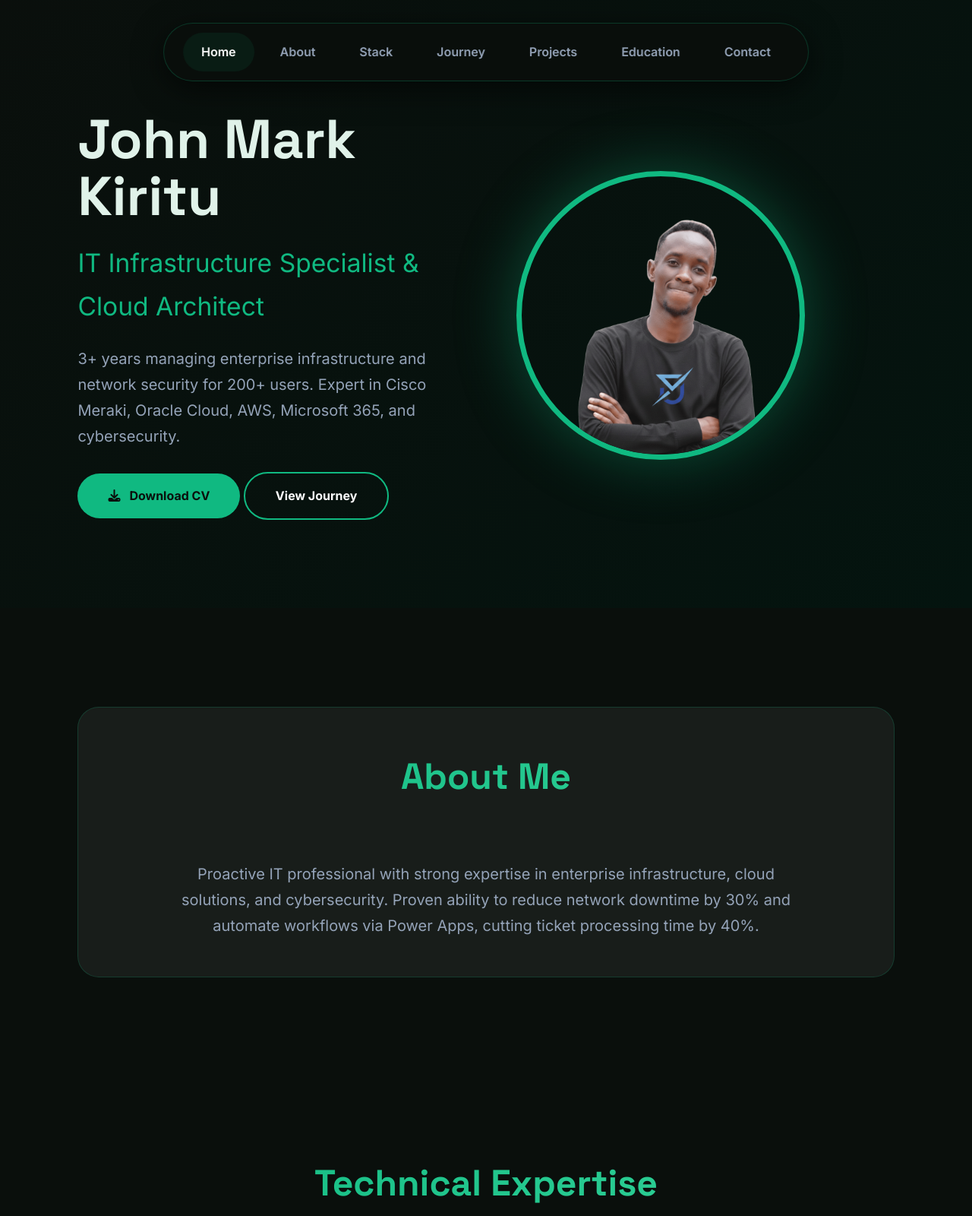
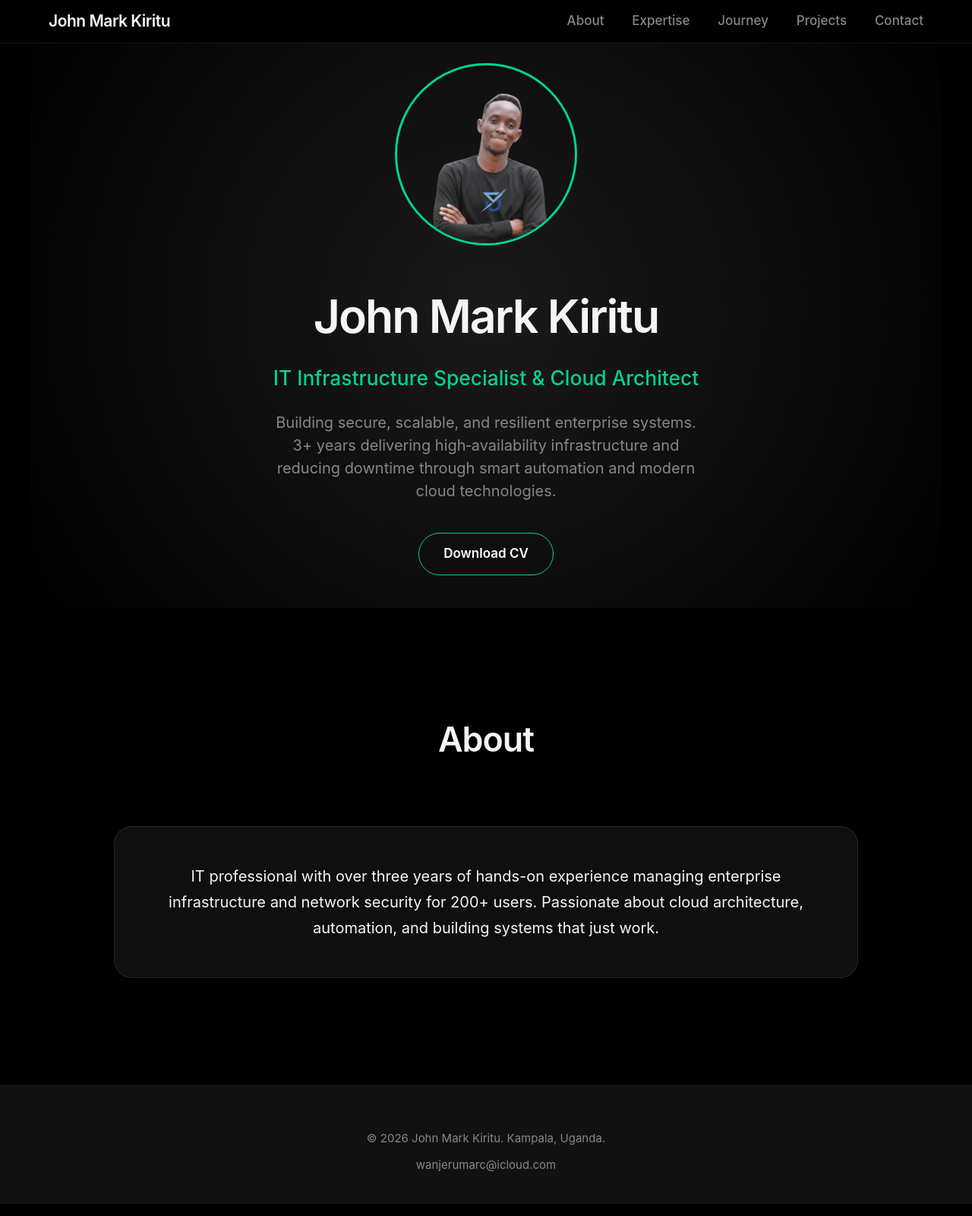
Before and after one commit to Wanjerumarcc/wanjerumarc, a plain HTML site: page index.html in a window 1280 px wide. Shown: the top 1600 px of the page at 76% size. Drawn offline with Linux system fonts and the light colour scheme; a web font is replaced by a local one.

Commit message:
Update index.html

```diff
--- a/index.html
+++ b/index.html
@@ -3,117 +3,137 @@
 <head>
   <meta charset="UTF-8" />
   <meta name="viewport" content="width=device-width, initial-scale=1.0"/>
-  <title>John Mark Kiritu | IT Infrastructure & Cloud Architect</title>
+  <title>John Mark Kiritu — IT Infrastructure Specialist</title>
 
   <link rel="preconnect" href="https://fonts.googleapis.com">
-  <link href="https://fonts.googleapis.com/css2?family=Inter:wght@400;500;600;700&family=Space+Grotesk:wght@500;600;700&display=swap" rel="stylesheet">
+  <link href="https://fonts.googleapis.com/css2?family=SF+Pro+Display:wght@400;500;600;700&display=swap" rel="stylesheet">
   <link rel="stylesheet" href="https://cdnjs.cloudflare.com/ajax/libs/font-awesome/6.5.2/css/all.min.css"/>
 
   <style>
     :root {
-      --bg: #0a0f0c;
-      --accent: #10b981;
-      --glass: rgba(16, 185, 129, 0.08);
-      --glass2: rgba(255,255,255,0.06);
-      --text: #e0f2e9;
-      --text-dim: #94a3b8;
+      --bg: #000000;
+      --text: #f5f5f7;
+      --text-dim: #86868b;
+      --accent: #00d48c;
     }
 
-    * { margin:0; padding:0; box-sizing:border-box; scroll-behavior: smooth; }
+    * { margin:0; padding:0; box-sizing:border-box; }
     body {
-      font-family: 'Inter', sans-serif;
+      font-family: 'SF Pro Display', -apple-system, BlinkMacSystemFont, 'Segoe UI', Roboto, sans-serif;
       background: var(--bg);
       color: var(--text);
-      line-height: 1.7;
+      line-height: 1.5;
+      font-size: 17px;
+      overflow-x: hidden;
     }
 
-    h1, h2, h3 { font-family: 'Space Grotesk', sans-serif; font-weight: 700; }
+    nav {
+      position: fixed;
+      top: 0;
+      width: 100%;
+      background: rgba(0,0,0,0.85);
+      backdrop-filter: blur(20px);
+      z-index: 1000;
+      padding: 12px 5%;
+      display: flex;
+      justify-content: space-between;
+      align-items: center;
+      border-bottom: 1px solid rgba(255,255,255,0.08);
+    }
+    .logo { font-weight: 600; font-size: 21px; letter-spacing: -0.5px; }
+    .nav-links a {
+      color: var(--text-dim);
+      text-decoration: none;
+      margin-left: 32px;
+      font-weight: 500;
+      transition: color 0.3s;
+    }
+    .nav-links a:hover { color: white; }
 
-    nav {
-      position: fixed; top: 30px; left: 50%; transform: translateX(-50%);
-      background: rgba(10,15,12,0.9); backdrop-filter: blur(20px);
-      border: 1px solid rgba(16,185,129,0.25); border-radius: 60px;
-      padding: 12px 25px; z-index: 1000; display: flex; gap: 10px;
-      box-shadow: 0 10px 40px rgba(0,0,0,0.6);
+    /* HERO */
+    #home {
+      height: 100vh;
+      display: flex;
+      align-items: center;
+      justify-content: center;
+      text-align: center;
+      padding: 0 20px;
+      background: radial-gradient(circle at center, #1a1a1a, #000000);
     }
-    .nav-link {
-      color: var(--text-dim); text-decoration: none; padding: 12px 24px;
-      border-radius: 50px; font-weight: 600; transition: all 0.4s;
+    .hero-content h1 {
+      font-size: 3.8rem;
+      font-weight: 600;
+      letter-spacing: -2px;
+      margin-bottom: 16px;
     }
-    .nav-link:hover, .nav-link.active { background: var(--glass); color: white; }
-
-    section { padding: 130px 8% 100px; }
-    .glass {
-      background: var(--glass2); border: 1px solid rgba(16,185,129,0.2);
-      border-radius: 28px; padding: 50px;
+    .hero-content .role {
+      font-size: 1.65rem;
+      color: var(--accent);
+      margin-bottom: 24px;
+      font-weight: 500;
+    }
+    .hero-content p {
+      max-width: 580px;
+      margin: 0 auto 40px;
+      font-size: 1.25rem;
+      color: var(--text-dim);
     }
 
-    /* HERO */
-    #home { min-height: 100vh; display: flex; align-items: center; background: linear-gradient(135deg, #0a0f0c, #04140f); }
-    .hero-content { max-width: 1300px; margin: 0 auto; display: grid; grid-template-columns: 1fr 1fr; gap: 80px; align-items: center; }
-    .hero-text h1 { font-size: 4.5rem; line-height: 1.05; margin-bottom: 20px; }
-    .hero-text .role { font-size: 2.1rem; color: var(--accent); margin-bottom: 24px; }
-    .hero-text p { font-size: 1.25rem; color: var(--text-dim); max-width: 520px; }
-
     .profile-img {
-      width: 380px; height: 380px; border-radius: 50%; border: 7px solid var(--accent);
-      box-shadow: 0 0 80px rgba(16,185,129,0.35); object-fit: cover;
+      width: 240px;
+      height: 240px;
+      border-radius: 50%;
+      border: 3px solid var(--accent);
+      margin: 40px auto;
+      object-fit: cover;
     }
 
     .btn {
-      display: inline-flex; align-items: center; gap: 12px;
-      padding: 16px 40px; border-radius: 60px; font-weight: 700;
-      text-decoration: none; margin-top: 30px; transition: all 0.4s;
+      display: inline-block;
+      padding: 14px 32px;
+      border: 1px solid var(--accent);
+      color: white;
+      border-radius: 9999px;
+      font-size: 17px;
+      font-weight: 600;
+      text-decoration: none;
+      transition: all 0.4s ease;
     }
-    .btn-primary { background: var(--accent); color: #0a0f0c; }
-    .btn-outline { border: 2px solid var(--accent); color: white; }
-    .btn:hover { transform: translateY(-6px); box-shadow: 0 25px 50px rgba(16,185,129,0.3); }
+    .btn:hover {
+      background: var(--accent);
+      color: black;
+      transform: scale(1.05);
+    }
+
+    section { padding: 140px 8%; max-width: 1200px; margin: 0 auto; }
 
     h2 {
-      font-size: 3rem; text-align: center; margin-bottom: 70px;
-      background: linear-gradient(90deg, #10b981, #34d399);
-      -webkit-background-clip: text; -webkit-text-fill-color: transparent;
+      font-size: 2.8rem;
+      font-weight: 600;
+      text-align: center;
+      margin-bottom: 80px;
+      letter-spacing: -1px;
     }
 
-    .card-grid {
-      display: grid; grid-template-columns: repeat(auto-fit, minmax(340px, 1fr)); gap: 28px;
+    .section-content {
+      max-width: 980px;
+      margin: 0 auto;
     }
-    .card {
-      background: var(--glass2); border: 1px solid rgba(16,185,129,0.2);
-      border-radius: 24px; padding: 32px; transition: all 0.4s;
+
+    .glass {
+      background: rgba(255,255,255,0.06);
+      border: 1px solid rgba(255,255,255,0.1);
+      border-radius: 24px;
+      padding: 48px;
     }
-    .card:hover { transform: translateY(-15px); border-color: var(--accent); }
 
-    .timeline { position: relative; padding-left: 50px; }
-    .timeline::before {
-      content: ''; position: absolute; left: 22px; top: 10px; bottom: 10px;
-      width: 4px; background: linear-gradient(to bottom, var(--accent), #34d399);
-    }
-    .timeline-item { margin-bottom: 55px; position: relative; }
-    .timeline-item::before {
-      content: ''; position: absolute; left: -13px; top: 8px;
-      width: 26px; height: 26px; background: var(--bg);
-      border: 4px solid var(--accent); border-radius: 50%;
-    }
-    .timeline-date { color: var(--accent); font-weight: 700; margin-bottom: 8px; }
-
-    /* FOOTER */
+    /* Footer */
     footer {
-      background: #060a07;
-      border-top: 1px solid rgba(16,185,129,0.2);
+      background: #111;
       padding: 60px 8% 40px;
       text-align: center;
       color: var(--text-dim);
-      font-size: 0.95rem;
-    }
-    .footer-links a {
-      color: var(--text-dim); margin: 0 15px; text-decoration: none;
-    }
-    .footer-links a:hover { color: var(--accent); }
-
-    @media (max-width: 968px) {
-      .hero-content { grid-template-columns: 1fr; text-align: center; }
-      .profile-img { width: 300px; height: 300px; margin: 40px auto 0; }
+      font-size: 15px;
     }
   </style>
 </head>
@@ -121,119 +141,46 @@
 
   <!-- NAV -->
   <nav>
-    <a href="#home" class="nav-link active">Home</a>
-    <a href="#about" class="nav-link">About</a>
-    <a href="#stack" class="nav-link">Stack</a>
-    <a href="#journey" class="nav-link">Journey</a>
-    <a href="#projects" class="nav-link">Projects</a>
-    <a href="#education" class="nav-link">Education</a>
-    <a href="#contact" class="nav-link">Contact</a>
+    <div class="logo">John Mark Kiritu</div>
+    <div class="nav-links">
+      <a href="#about">About</a>
+      <a href="#stack">Expertise</a>
+      <a href="#journey">Journey</a>
+      <a href="#projects">Projects</a>
+      <a href="#contact">Contact</a>
+    </div>
   </nav>
 
   <!-- HERO -->
   <section id="home">
     <div class="hero-content">
-      <div class="hero-text">
-        <h1>John Mark Kiritu</h1>
-        <div class="role">IT Infrastructure Specialist & Cloud Architect</div>
-        <p>3+ years managing enterprise infrastructure and network security for 200+ users. Expert in Cisco Meraki, Oracle Cloud, AWS, Microsoft 365, and cybersecurity.</p>
+      <img src="profilepic.png" alt="John Mark Kiritu" class="profile-img">
+      <h1>John Mark Kiritu</h1>
+      <div class="role">IT Infrastructure Specialist & Cloud Architect</div>
+      <p>Building secure, scalable, and resilient enterprise systems. 3+ years delivering high‑availability infrastructure and reducing downtime through smart automation and modern cloud technologies.</p>
 
-        <div>
-          <a href="KIRITU JOHN MARK 2026.pdf" target="_blank" class="btn btn-primary">
-            <i class="fa-solid fa-download"></i> Download CV
-          </a>
-          <a href="#journey" class="btn btn-outline">View Journey</a>
-        </div>
-      </div>
-      <img src="profilepic.png" alt="John Mark Kiritu" class="profile-img">
+      <a href="KIRITU JOHN MARK 2026.pdf" target="_blank" class="btn">Download CV</a>
     </div>
   </section>
 
   <!-- ABOUT -->
   <section id="about">
-    <div class="glass">
-      <h2>About Me</h2>
-      <p style="font-size:1.25rem; text-align:center; max-width:820px; margin:0 auto; color:var(--text-dim);">
-        Proactive IT professional with strong expertise in enterprise infrastructure, cloud solutions, and cybersecurity.
-        Proven ability to reduce network downtime by 30% and automate workflows via Power Apps, cutting ticket processing time by 40%.
-      </p>
+    <div class="section-content">
+      <h2>About</h2>
+      <div class="glass" style="text-align:center; font-size:1.25rem; line-height:1.7;">
+        IT professional with over three years of hands-on experience managing enterprise infrastructure and network security for 200+ users.
+        Passionate about cloud architecture, automation, and building systems that just work.
+      </div>
     </div>
   </section>
 
-  <!-- STACK + CERTS -->
-  <section id="stack">
-    <h2>Technical Expertise</h2>
-    <div class="card-grid">
-      <div class="card"><h3>Cloud & Virtualization</h3><p>Oracle Cloud Infrastructure (OCI), AWS EC2 & VPC, Docker, Tailscale, Microsoft 365</p></div>
-      <div class="card"><h3>Networking & Security</h3><p>Cisco Meraki, Ubiquiti, Kaspersky, Sophos, ESET, Firewalls, VPN, Cabling</p></div>
-      <div class="card"><h3>Development & Automation</h3><p>HTML5, CSS3, JavaScript, Power Apps, GitHub, Cloudflare, Vibe Coding (AI)</p></div>
-    </div>
+  <!-- More sections can be added in the same clean style. -->
 
-    <h2 style="margin-top:110px">Certifications</h2>
-    <div class="card-grid">
-      <div class="card">AWS Cloud Practitioner — In Progress</div>
-      <div class="card">Certified Professional Industrial Cybersecurity — Kaspersky (Aug 2024) <br><a href="https://www.credly.com/badges/6b2c25b0-a7ff-43b1-9913-0b409876a5ef" target="_blank" style="color:var(--accent)">Verify →</a></div>
-      <div class="card">Certified Professional Endpoint Security — Kaspersky (Jul 2024) <br><a href="https://www.credly.com/badges/9cb31113-d7e5-4fa7-a3f1-6165d89d4aae/public_url" target="_blank" style="color:var(--accent)">Verify →</a></div>
-      <div class="card">Certified Sophos Central Endpoint Engineer — Sophos (Jul 2024) <br><a href="https://www.credly.com/badges/89b1c36d-8db2-432d-a29e-15dc162884c5/public_url" target="_blank" style="color:var(--accent)">Verify →</a></div>
-      <div class="card">CCNA: Routing and Switching — Cisco (Oct 2019)</div>
-      <div class="card">Cisco Cyberthreat Management — Cisco (Feb 2025)</div>
-    </div>
-  </section>
-
-  <!-- JOURNEY -->
-  <section id="journey">
-    <h2>Professional Journey</h2>
-    <div class="glass timeline">
-      <div class="timeline-item"><div class="timeline-date">Nov 2024 – Present</div><h3>Cloud Architect & Freelancer</h3><p>Independent Projects, Kampala</p></div>
-      <div class="timeline-item"><div class="timeline-date">Sep 2024 – Nov 2024</div><h3>System Administrator</h3><p>Double Q (C4 Logistics Ltd)</p></div>
-      <div class="timeline-item"><div class="timeline-date">Nov 2022 – May 2024</div><h3>IT Support Officer</h3><p>Oxfam In Uganda</p></div>
-      <div class="timeline-item"><div class="timeline-date">Jul 2022 – Nov 2022</div><h3>Graduate Trainee</h3><p>Oxfam In Uganda</p></div>
-      <div class="timeline-item"><div class="timeline-date">Feb 2022 – Jul 2022</div><h3>IT Intern</h3><p>Oxfam In Uganda</p></div>
-    </div>
-  </section>
-
-  <!-- PROJECTS -->
-  <section id="projects">
-    <h2>Key Projects</h2>
-    <div class="card-grid">
-      <div class="card"><h3>Digital Logistics System – Oxfam</h3><p>Automated procurement workflow using Box Drive & Box Sign.</p></div>
-      <div class="card"><h3>Kaspersky Security Centre Deployment</h3><p>Enterprise endpoint security implementation.</p></div>
-      <div class="card"><h3>Networking Upgrade – Kyagalanyi Coffee</h3><p>Cat6 cabling and infrastructure improvement.</p></div>
-    </div>
-  </section>
-
-  <!-- EDUCATION -->
-  <section id="education">
-    <h2>Education</h2>
-    <div class="glass">
-      <ul style="font-size:1.15rem; line-height:2.4;">
-        <li><strong>Bachelor of Information Technology</strong> — Uganda Christian University (2018 – 2021)</li>
-        <li><strong>AWS Cloud Practitioner</strong> — Refactory Academy (In Progress)</li>
-        <li>Uganda Advanced Certificate of Education — St. Lawrence College (2016 – 2017)</li>
-        <li>Uganda Certificate of Education — Mbarara High School (2012 – 2015)</li>
-      </ul>
-    </div>
-  </section>
-
-  <!-- CONTACT -->
-  <section id="contact">
-    <div class="glass" style="text-align:center;">
-      <h2>Let's Connect</h2>
-      <p style="font-size:1.4rem; margin:30px 0;">+256 707 844 877 &nbsp; | &nbsp; wanjerumarc@icloud.com</p>
-      <a href="KIRITU JOHN MARK 2026.pdf" target="_blank" class="btn btn-primary">Download CV</a>
-    </div>
-  </section>
-
-  <!-- FOOTER -->
   <footer>
-    <div class="footer-links">
-      <a href="#home">Home</a>
-      <a href="#stack">Stack</a>
-      <a href="#journey">Journey</a>
-      <a href="#projects">Projects</a>
-      <a href="KIRITU JOHN MARK 2026.pdf" target="_blank">CV</a>
-    </div>
-    <p style="margin-top:25px; opacity:0.6;">&copy; 2026 John Mark Kiritu. All Rights Reserved.</p>
+    <p>&copy; 2026 John Mark Kiritu. Kampala, Uganda.</p>
+    <p style="margin-top:12px;">
+      <a href="mailto:wanjerumarc@icloud.com" style="color:var(--text-dim); text-decoration:none;">wanjerumarc@icloud.com</a>
+    </p>
   </footer>
 
 </body>
```
